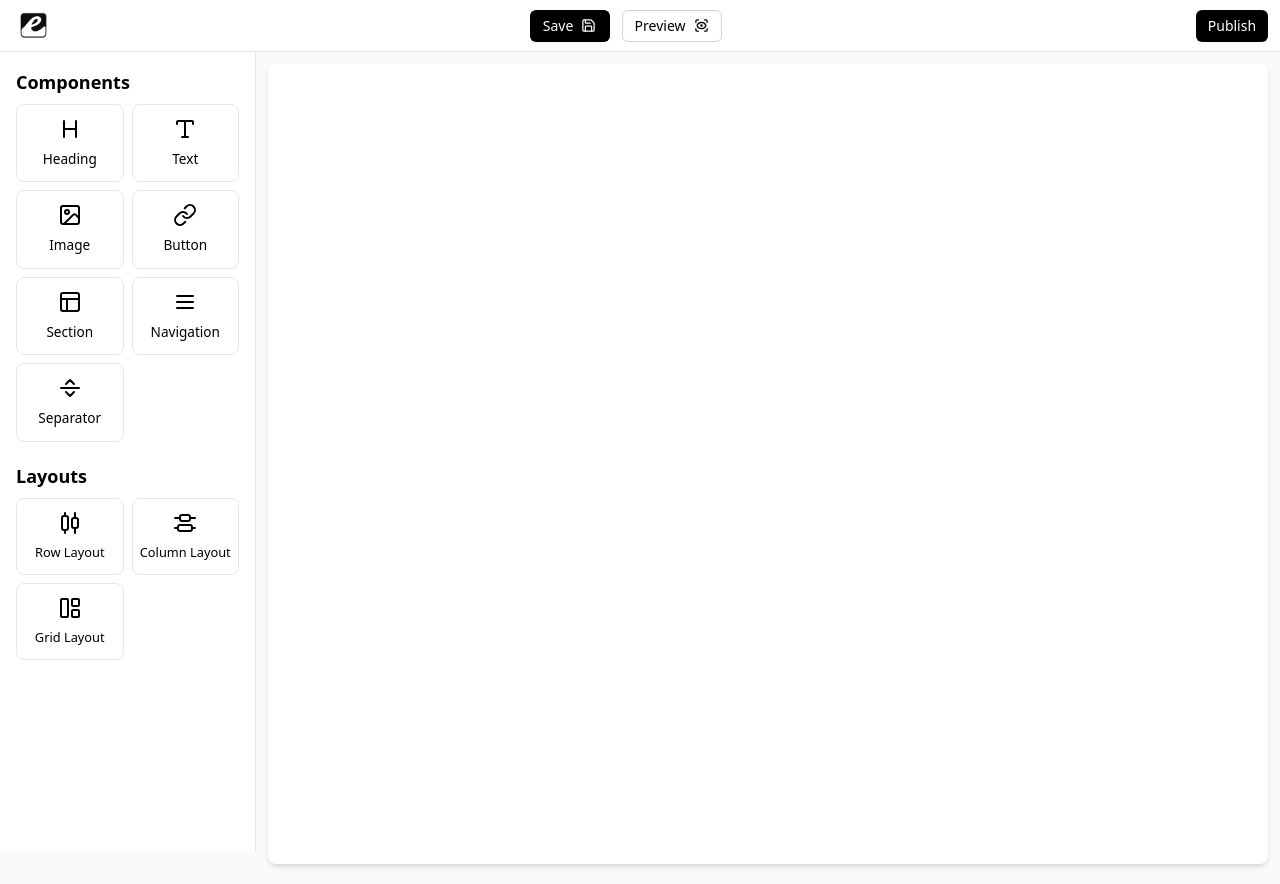
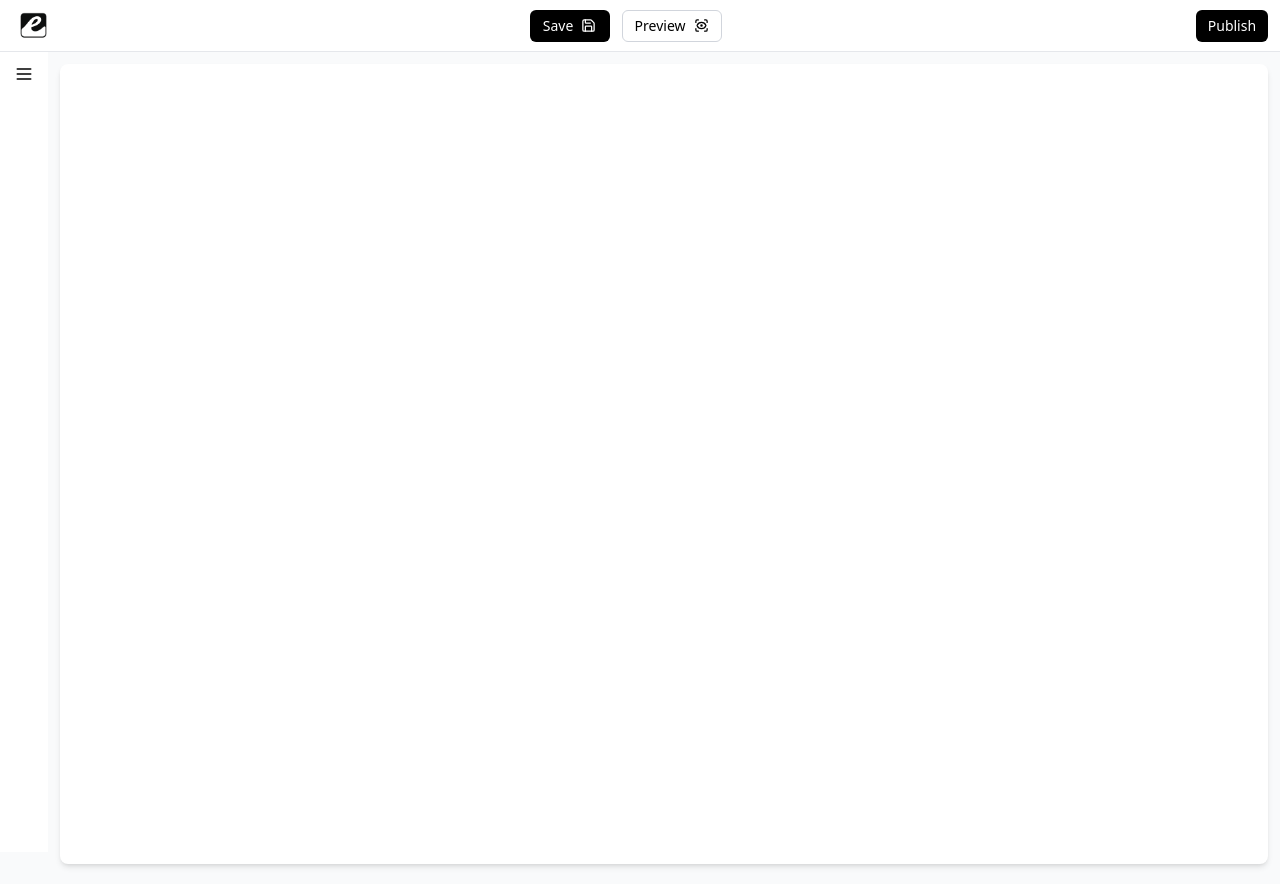
Before and after one commit to Yatik1/nocode, a React (Vite) app: page / in a window 1280 px wide. Built offline with nearby package versions, Linux system fonts and the light colour scheme.

Commit message:
refactor: enhance ComponentLibrary by organizing imports, managing state for open/close functionality, and improving layout structure

```diff
--- a/src/components/builder/ComponentLibrary.tsx
+++ b/src/components/builder/ComponentLibrary.tsx
@@ -1,7 +1,8 @@
 import React from 'react';
 import Card from '../ui/Card';
-import { Layout, Type, Image, Link, Menu, AlignHorizontalDistributeCenter, LayoutPanelLeft, Heading, AlignVerticalDistributeCenter, SeparatorHorizontal } from 'lucide-react';
+import { Layout, Type, Image, Link, AlignHorizontalDistributeCenter, Heading, AlignVerticalDistributeCenter, SeparatorHorizontal, X, Menu } from 'lucide-react';
 import useBuilder from '../../hooks/useBuilder';
+import { useState } from 'react';
 
 
 const components = [
@@ -10,19 +11,19 @@ const components = [
   { id: 'image', icon: <Image size={24} />, label: 'Image' },
   { id: 'button', icon: <Link size={24} />, label: 'Button' },
   { id: 'section', icon: <Layout size={24} />, label: 'Section' },
-  { id: 'navbar', icon: <Menu size={24} />, label: 'Navigation' },
   {id:'divider', icon: <SeparatorHorizontal />, label:'Separator'}
 ];
 
 const layouts = [
   { id: 'flex-row', icon: <AlignHorizontalDistributeCenter size={24} />, label: 'Row Layout' },
   { id: 'flex-col', icon: <AlignVerticalDistributeCenter size={24} />, label: 'Column Layout' },
-  { id: 'grid', icon: <LayoutPanelLeft size={24} />, label: 'Grid Layout' },
+  // { id: 'grid', icon: <LayoutPanelLeft size={24} />, label: 'Grid Layout' },
 ]
 
 function ComponentLibrary() {
 
-  const {setSelectedElement} = useBuilder() as any
+  const {setSelectedElement,elements} = useBuilder() as any
+   const [isOpen , setIsOpen] = useState(false)
 
   const onDragStart = (e: React.DragEvent, componentId: string) => {
   setSelectedElement(null)
@@ -31,8 +32,14 @@ function ComponentLibrary() {
   };
 
   return (
-    <div className="w-64 bg-white h-screen border-r border-gray-200 p-4">
-      <h2 className="text-lg font-semibold mb-2">Components</h2>
+    isOpen ? (
+      <div className=" w-[16rem] bg-white h-screen border-r border-gray-200 p-4">
+      <div className='flex items-center justify-between mb-4'>
+        <h2 className="text-lg font-semibold">Components</h2>
+        <button className="text-sm text-gray-500 hover:text-gray-700" onClick={() => setIsOpen(false)}>
+          <X className="w-5 h-5" />
+        </button>
+      </div>
       <div className="grid grid-cols-2 gap-2">
         {components.map((component) => (
           <Card
@@ -61,7 +68,18 @@ function ComponentLibrary() {
           </Card>
         ))}
       </div>
+
+      <button onClick={() => console.log(JSON.stringify(elements))}>Get data stringify</button>
+      <button onClick={() => console.log(elements)}>Get data json</button>
+
     </div>
+    ) : (
+        <div className='h-[100vh] bg-[#FFFFFF] w-12 flex items-start justify-center py-3'>
+          <button className='flex items-center justify-center' onClick={() => setIsOpen(true)}>
+          <Menu size={20} />
+        </button>
+        </div>
+    )
   );
 }
 
```
